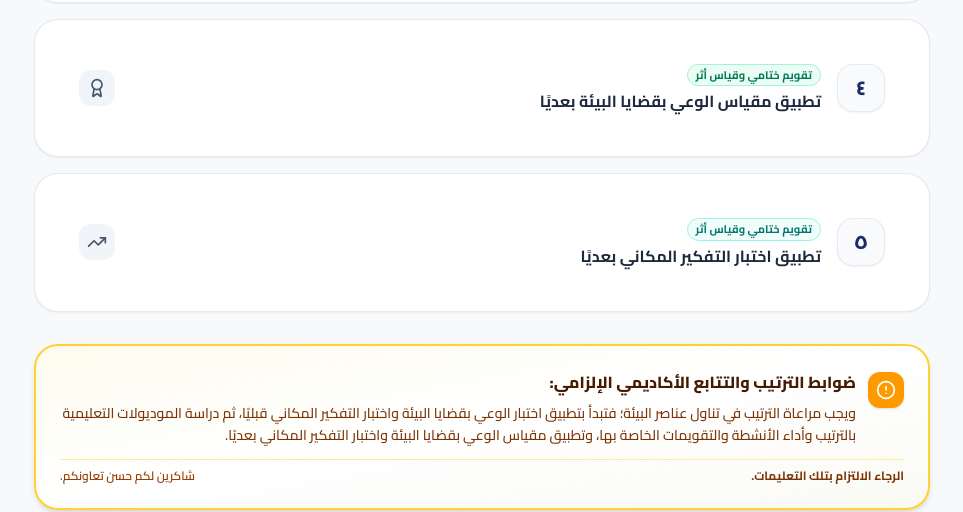
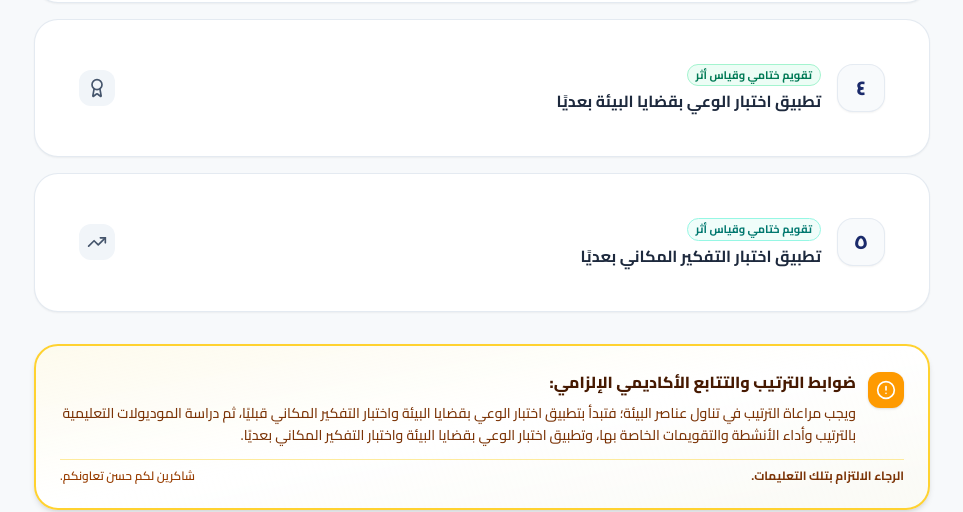
Before and after one commit to goglishworkspace/fristproject, a Next.js app: page /instructions in a window 1280 px wide. Shown: the part 895-1407 px from the top of the page, without its empty margins (158-1121 px from the left). Built offline with nearby package versions, Linux system fonts and the light colour scheme; no server answers.

Commit message:
fix(instructions): change scale to exam in step 4

```diff
--- a/src/app/(platform)/instructions/page.tsx
+++ b/src/app/(platform)/instructions/page.tsx
@@ -45,7 +45,7 @@ export default function InstructionsPage() {
     },
     {
       step: '٤',
-      title: 'تطبيق مقياس الوعي بقضايا البيئة بعديًا',
+      title: 'تطبيق اختبار الوعي بقضايا البيئة بعديًا',
       category: 'تقويم ختامي وقياس أثر',
       icon: Award,
       badgeColor: 'bg-emerald-50 text-emerald-700 border-emerald-200',
@@ -149,7 +149,7 @@ export default function InstructionsPage() {
               ضوابط الترتيب والتتابع الأكاديمي الإلزامي:
             </h3>
             <p className="text-xs sm:text-sm text-amber-900 leading-relaxed font-medium">
-              ويجب مراعاة الترتيب في تناول عناصر البيئة؛ فتبدأ بتطبيق اختبار الوعي بقضايا البيئة واختبار التفكير المكاني قبليًا، ثم دراسة الموديولات التعليمية بالترتيب وأداء الأنشطة والتقويمات الخاصة بها، وتطبيق مقياس الوعي بقضايا البيئة واختبار التفكير المكاني بعديًا.
+              ويجب مراعاة الترتيب في تناول عناصر البيئة؛ فتبدأ بتطبيق اختبار الوعي بقضايا البيئة واختبار التفكير المكاني قبليًا، ثم دراسة الموديولات التعليمية بالترتيب وأداء الأنشطة والتقويمات الخاصة بها، وتطبيق اختبار الوعي بقضايا البيئة واختبار التفكير المكاني بعديًا.
             </p>
           </div>
         </div>
```
